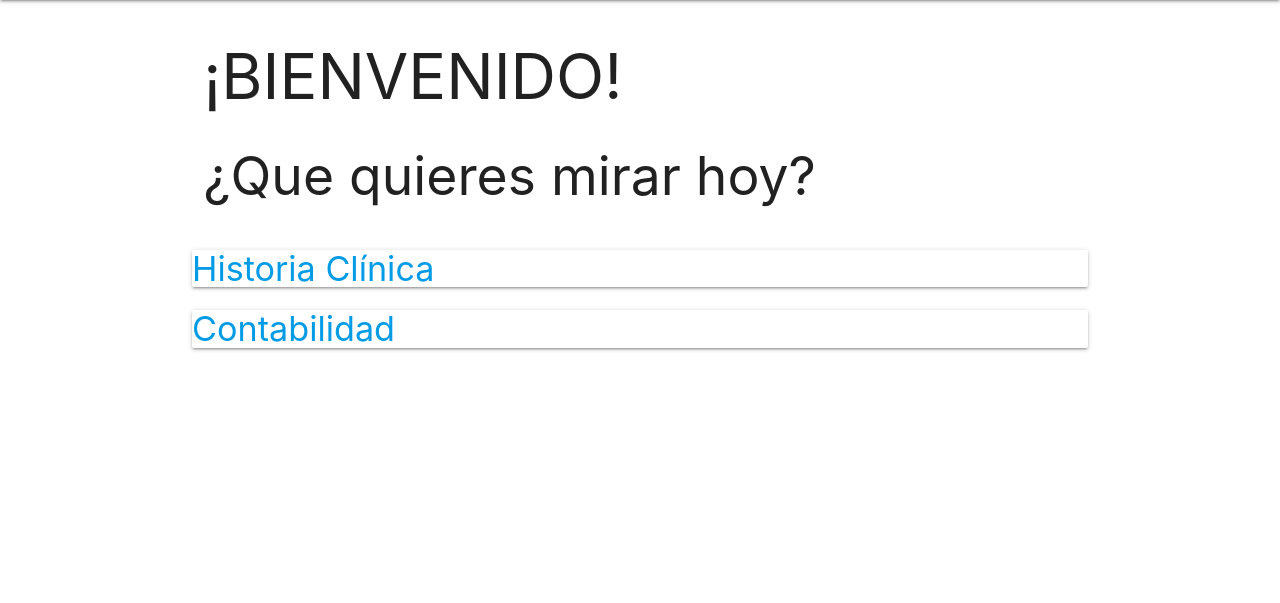
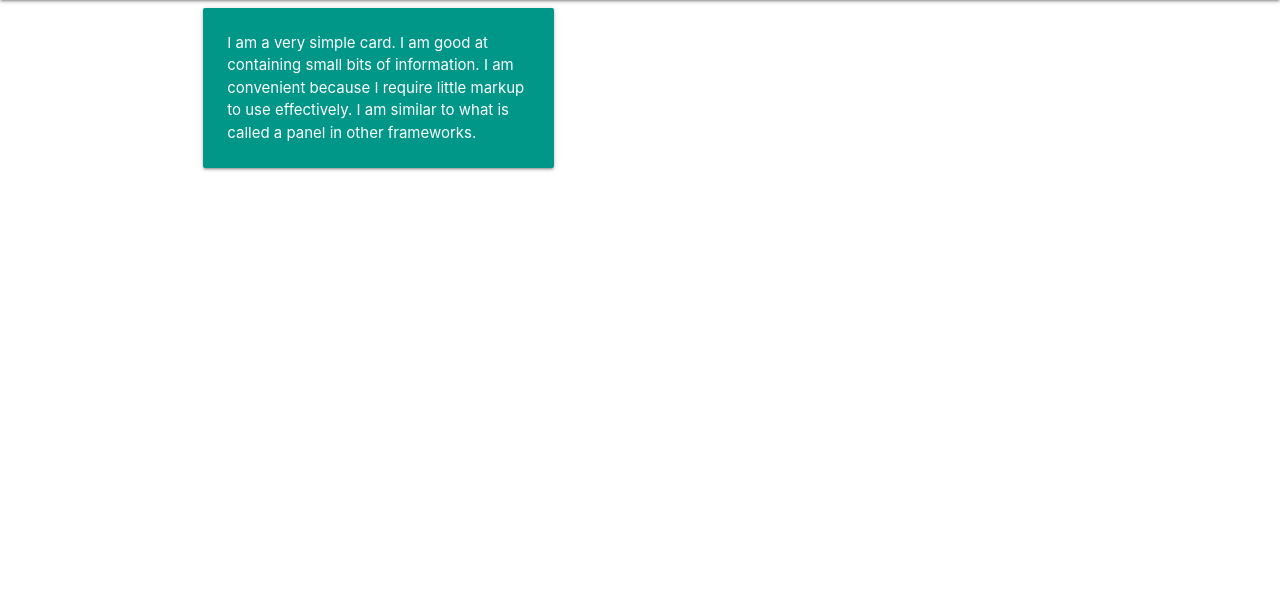
Before and after one commit to iJoseD/DatePlanner-App, a PHP site: page / in a window 1280 px wide. Shown: the part 64-667 px from the top of the page. Run offline with PHP 8.4, Linux system fonts and the light colour scheme.

Commit message:
Update dashboard.php

```diff
--- a/layouts/dashboard.php
+++ b/layouts/dashboard.php
@@ -1,30 +1,11 @@
 <div class="container">
     <div class="row">
-        <div class="col s12">
-            <h1>¡BIENVENIDO!</h1>
-            <h2>¿Que quieres mirar hoy?</h2>
-        </div>
-    </div>
-
-    <!-- Accesos rapidos -->
-    <div class="row mt-5">
-        <div class="col-xl-3 col-sm-12 mb-3">
-            <a href="/historia-clinica" class="text-center text-white" style="text-decoration: none;">
-                <div class="card pt-5 pb-5 border border-light bg--AquaSpray">
-                    <div class="card-body">
-                        <h4>Historia Clínica</h4>
-                    </div>
-                </div>
-            </a>
-        </div>
-        <div class="col-xl-3 col-sm-12 mb-3">
-            <a href="/contabilidad/?day=&month=<?php echo date('F'); ?>&year=<?php echo date('Y'); ?>" class="text-center text-white" style="text-decoration: none;">
-                <div class="card pt-5 pb-5 border border-light bg--AquaSpray">
-                    <div class="card-body">
-                        <h4>Contabilidad</h4>
-                    </div>
-                </div>
-            </a>
+        <div class="col s12 m5">
+            <div class="card-panel teal">
+                <span class="white-text">I am a very simple card. I am good at containing small bits of information.
+                    I am convenient because I require little markup to use effectively. I am similar to what is called a panel in other frameworks.
+                </span>
+            </div>
         </div>
     </div>
 </div>
```
